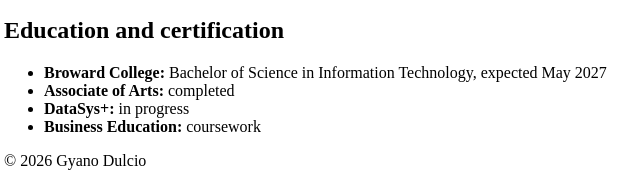
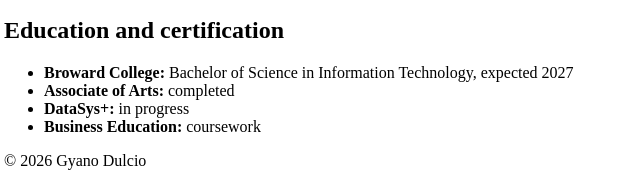
Before and after one commit to Mastertechy/Portfolio, a plain HTML site: page skills.html in a window 1280 px wide. Shown: the part 766-949 px from the top of the page, 4-644 px from the left. Drawn offline with Linux system fonts and the light colour scheme.

Commit message:
Update expected graduation date in education section

```diff
--- a/skills.html
+++ b/skills.html
@@ -71,7 +71,7 @@
     <section class="content-section">
       <h2>Education and certification</h2>
       <ul class="plain-list">
-        <li><strong>Broward College:</strong> Bachelor of Science in Information Technology, expected May 2027</li>
+        <li><strong>Broward College:</strong> Bachelor of Science in Information Technology, expected 2027</li>
         <li><strong>Associate of Arts:</strong> completed</li>
         <li><strong>DataSys+:</strong> in progress</li>
         <li><strong>Business Education:</strong> coursework</li>
```
